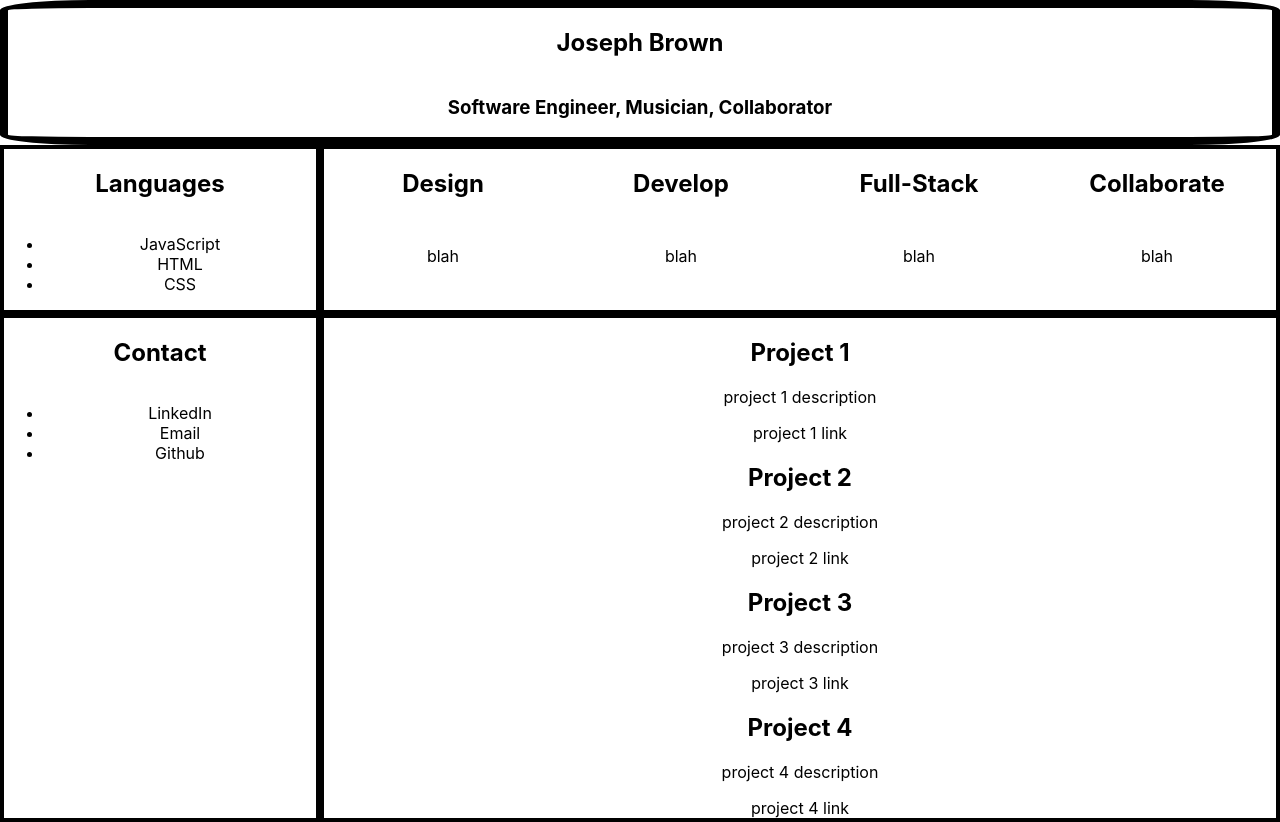
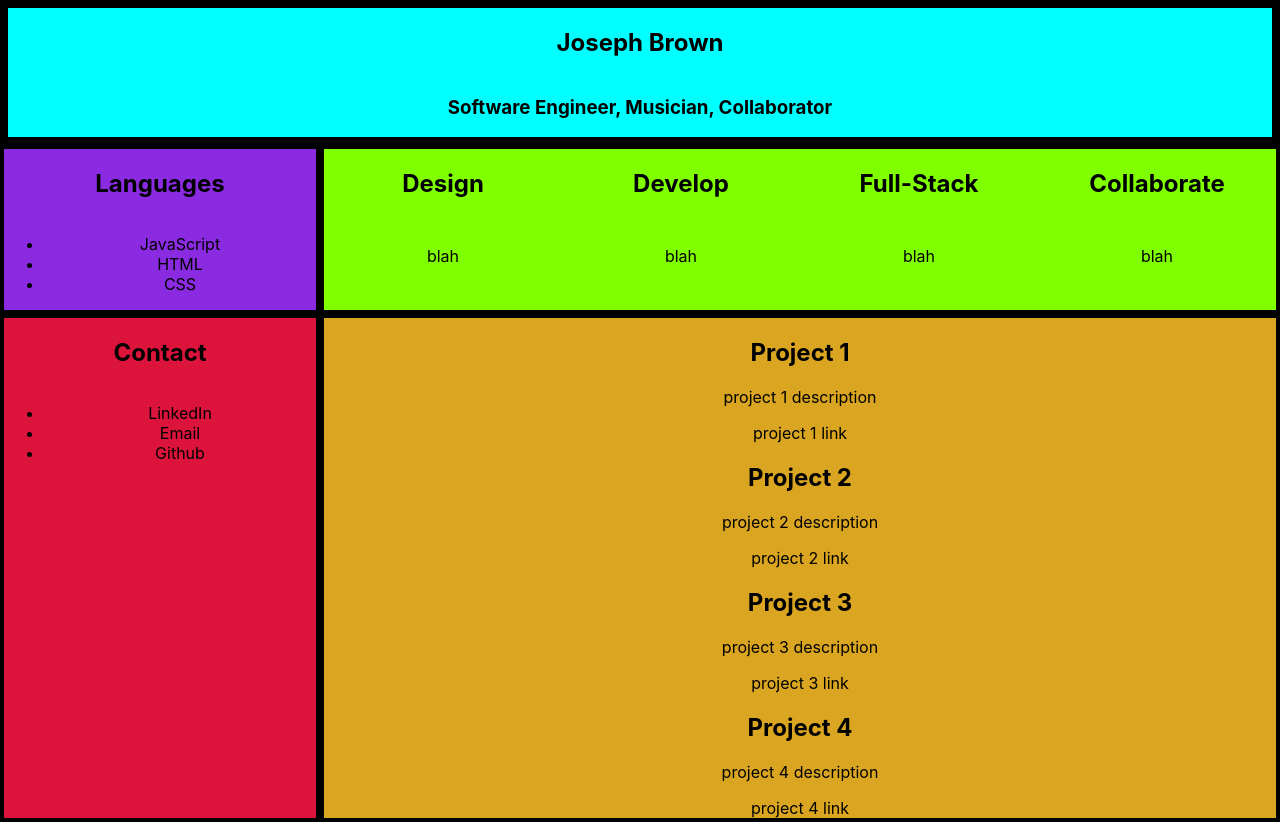
Before and after one commit to Joseph-K-B/portfolio, a React (Create React App) app: page / in a window 1280 px wide. Built offline with nearby package versions, Linux system fonts and the light colour scheme.

Commit message:
added background colors for styling blueprint

```diff
--- a/src/App.css
+++ b/src/App.css
@@ -9,7 +9,8 @@
   flex-direction: column;
   text-align: center;
   border: solid black .5rem;
-  border-radius: 7%;
+  background-color: aqua;
+  /* border-radius: 7%; */
 }
 
 .left-middle{
@@ -17,8 +18,9 @@
   flex-direction: column;
   text-align: center;
   border: solid black .3rem;
+  background-color: blueviolet;
   /* border-radius: 7%; */
-  text-decoration: solid;
+  /* text-decoration: solid; */
 }
 
 .right-middle{
@@ -27,6 +29,7 @@
   grid-template-rows: 1fr 1fr;
   text-align: center;
   border: solid black .3rem;
+  background-color: chartreuse;
   /* border-radius: 7%; */
 }
 
@@ -35,6 +38,7 @@
   flex-direction: column;
   text-align: center;
   border: solid black .3rem;
+  background-color: crimson;
 }
 
 .right-bottom{
@@ -42,4 +46,5 @@
   flex-direction: column;
   text-align: center;
   border: solid black .3rem;
+  background-color: goldenrod;
 }
```
